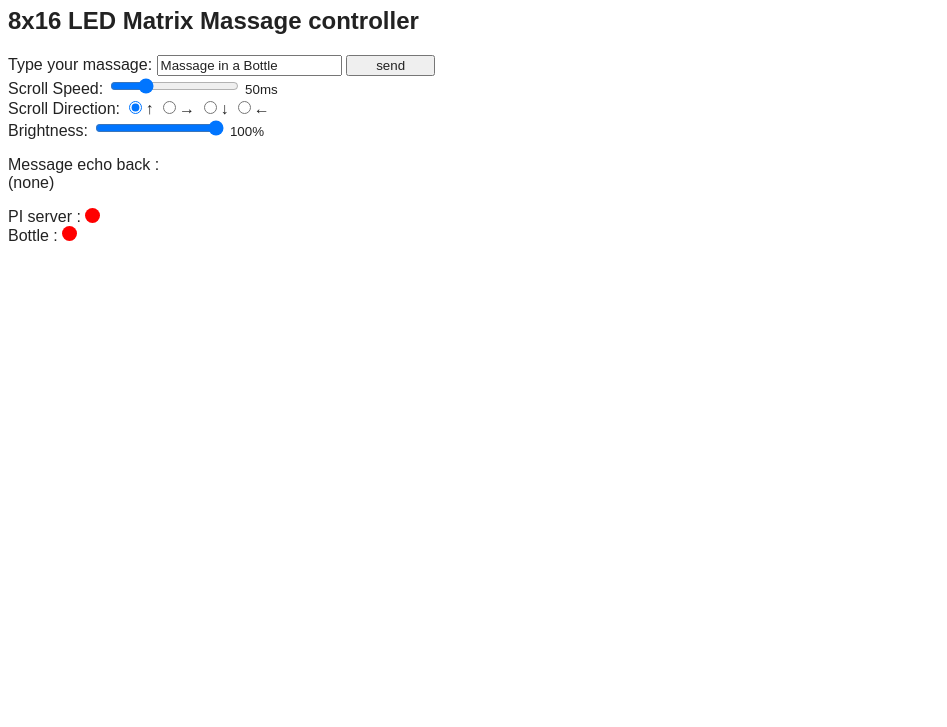
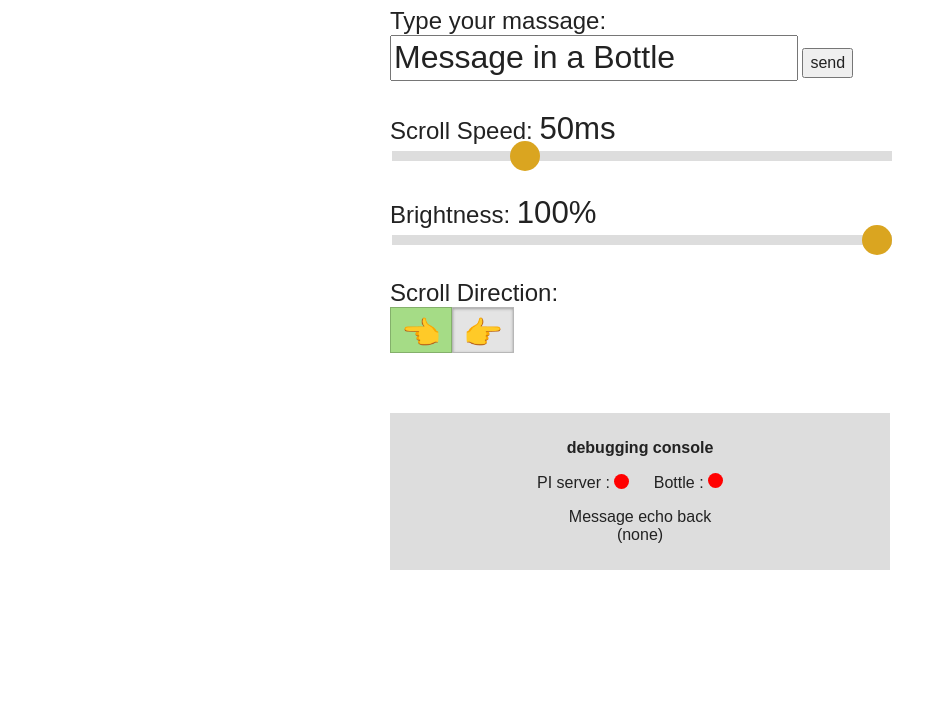
Before and after one commit to kimio-kosaka/Message_in_a_Bottle, a website: page views/controller.html in a window 1280 px wide. Shown: the part 73-800 px from the top of the page, without its empty margins (0-947 px from the left). Drawn offline with Linux system fonts and the light colour scheme; files that its build step writes are made by us from their sources.

Commit message:
add style to controll page

```diff
--- a/public/controller.css
+++ b/public/controller.css
@@ -3,6 +3,153 @@
   color:#222;
 }
 
-.btn {
-  font-size: 20px;
+body{
+  max-width:500px;
+  margin-left: auto;
+  margin-right: auto;
 }
+
+h1 {
+  text-align: center;
+}
+
+#debug {
+  background-color: #ddd;
+  padding:10px;
+  text-align:center;
+  margin-top:30px;
+}
+
+.indicator-container{
+  display: inline-block;
+  margin-right:20px;
+}
+.indicator {
+  display: inline-block;
+  width:15px;
+  height:15px;
+  border-radius: 50%;
+}
+.red {
+  background-color: red;
+}
+.green {
+  background-color: green;
+}
+
+label {
+  font-size: 1.5em;
+}
+form #text {
+  font-size: 2em;
+  height:40px;
+  width:80%;
+}
+form #send {
+  font-size: 1em;
+  height:30px;
+}
+form .direction {
+  font-size:10em;
+}
+form .slider {
+  width:100%;
+}
+form .slider-guide {
+  font-size:1.3em;
+}
+form .switch-field {
+  overflow: hidden;
+}
+
+form .switch-field input {
+  display: none;
+}
+
+form .switch-field label {
+  float: left;
+  display: inline-block;
+  width: 60px;
+  background-color: #e4e4e4;
+  font-size: 2em;
+  text-align: center;
+  padding-top: 6px;
+  border: 1px solid rgba(0, 0, 0, 0.2);
+  -webkit-box-shadow: inset 0 1px 3px rgba(0, 0, 0, 0.3), 0 1px rgba(255, 255, 255, 0.1);
+  box-shadow: inset 0 1px 3px rgba(0, 0, 0, 0.3), 0 1px rgba(255, 255, 255, 0.1);
+}
+
+form .switch-field label:hover {
+  cursor: pointer;
+}
+form .switch-field input:checked + label {
+  background-color: #A5DC86;
+  -webkit-box-shadow: none;
+  box-shadow: none;
+}
+
+form input[type=range]{
+  -webkit-appearance: none;
+}
+
+form input[type=range]::-webkit-slider-runnable-track {
+  height: 10px;
+  background: #ddd;
+  border: none;
+}
+
+form input[type=range]::-webkit-slider-thumb {
+  -webkit-appearance: none;
+  border: none;
+  height: 30px;
+  width: 30px;
+  border-radius: 50%;
+  background: goldenrod;
+  margin-top: -10px;
+}
+
+form input[type=range]::-moz-range-track {
+  height: 10px;
+  background: #ddd;
+  border: none;
+}
+
+form input[type=range]::-moz-range-thumb {
+  border: none;
+  height: 30px;
+  width: 30px;
+  border-radius: 50%;
+  background: goldenrod;
+  margin-top: -10px;
+}
+
+form input[type=range]:focus {
+  outline: none;
+}
+
+form input[type=range]::-ms-track {
+  height: 10px;
+  /*remove bg colour from the track, we'll use ms-fill-lower and ms-fill-upper instead */
+  background: transparent;
+  /*leave room for the larger thumb to overflow with a transparent border */
+  border-color: transparent;
+  border-width: 6px 0;
+
+  /*remove default tick marks*/
+  color: transparent;
+}
+
+form input[type=range]::-ms-thumb {
+  border: none;
+  height: 30px;
+  width: 30px;
+  border-radius: 50%;
+  background: goldenrod;
+}
+
+form > div {
+  padding-bottom: 30px;
+}
+form label {
+  display: block;
+}
--- a/views/controller.html
+++ b/views/controller.html
@@ -2,64 +2,62 @@
 <html>
   <head>
     <meta charset="UTF-8">
-    <title>IoT Controller</title>
+    <title>Message in a Bottle Controller</title>
     <link rel="stylesheet" type="text/css" href="./controller.css">
-    <style type="text/css" media="screen">
-      .indicator {
-        display: inline-block;
-        width:15px;
-        height:15px;
-        border-radius: 50%;
-      }
-      .red {
-        background-color: red;
-      }
-      .green {
-        background-color: green;
-      }
+    <meta name='viewport' content='width=device-width, initial-scale=1, user-scalable=no, maximum-scale=1, minimum-scale=1'/>
+    <style>
+
+
+
     </style>
   </head>
   <body>
-    <h1>Message in a Bottle</h1>
-    <h2>8x16 LED Matrix Massage controller</h2>
+    <h1>Message in a Bottle Controller</h1>
     <div id="controll_form">
       <form name="controller_form" action="">
         <div>
           <label for="msg">Type your massage:</label>
-          <input type="text" id="text" name="textbox" value="Massage in a Bottle" maxlength="140" />
-          <input  type="button" value="      send      " onclick="send_msg()" />
+          <input type="text" id="text" name="textbox" value="Message in a Bottle" maxlength="140" />
+          <button id="send" type="button" onclick="send_msg()" >send</button>
+          <!-- <input  type="button" value="send" onclick="send_msg()" /> -->
         </div>
         <div id="delay">
-          <label>Scroll Speed:</label>
-          <input id="delay-level" name ="delay" type="range" min="0" max="200" value="50"/>
-          <small id="delay-guide">50ms</small>
+          <label>
+            Scroll Speed:
+            <small id="delay-guide" class="slider-guide">50ms</small>
+          </label>
+          <input id="delay-level" class="slider" name ="delay" type="range" min="0" max="200" value="50"/>
+        </div>
+        <div id="brightness">
+          <label>
+            Brightness:
+            <small id="brightness-guide" class="slider-guide">100%</small>
+          </label>
+          <input id="brightness-level" class="slider" name="brightness" type="range" min="0" max="12" value="12"/>
         </div>
         <div>
           <label>Scroll Direction:</label>
-          <input type="radio" name="direction" value="1" checked="checked">↑
-          <input type="radio" name="direction" value="2">→
-          <input type="radio" name="direction" value="3">↓
-          <input type="radio" name="direction" value="4">←
-        </div>
-        <div id="brightness">
-          <label>Brightness:</label>
-          <input id="brightness-level" name="brightness" type="range" min="0" max="12" value="12"/>
-          <small id="brightness-guide">100%</small>
+          <div class="switch-field">
+            <input type="radio" id="switch_left" name="direction" value="1" checked/>
+            <label for="switch_left">👈</label>
+            <input type="radio" id="switch_right" name="direction" value="3" />
+            <label for="switch_right">👉</label>
+          </div>
         </div>
       </form>
     </div>
 
-    <div id="echoback">
-      <p>
-        Message echo back :<br />
-        <span id='rcv'>(none)</span>
-      </p>
-      <div>
+    <div id="debug">
+      <p><b>debugging console</b></p>
+      <div class="indicator-container">
         PI server : <div id="server" class="indicator red">&nbsp</div>
       </div>
-      <div>
+      <div class="indicator-container">
         Bottle : <div id="bottle_client" class="indicator red"></div>
       </div>
+      <p>
+        Message echo back<br><span id='rcv'>(none)</span>
+      </p>
     </div>
 
     <script src="http://{{addr}}:{{port}}/socket.io/socket.io.js"></script>
```
